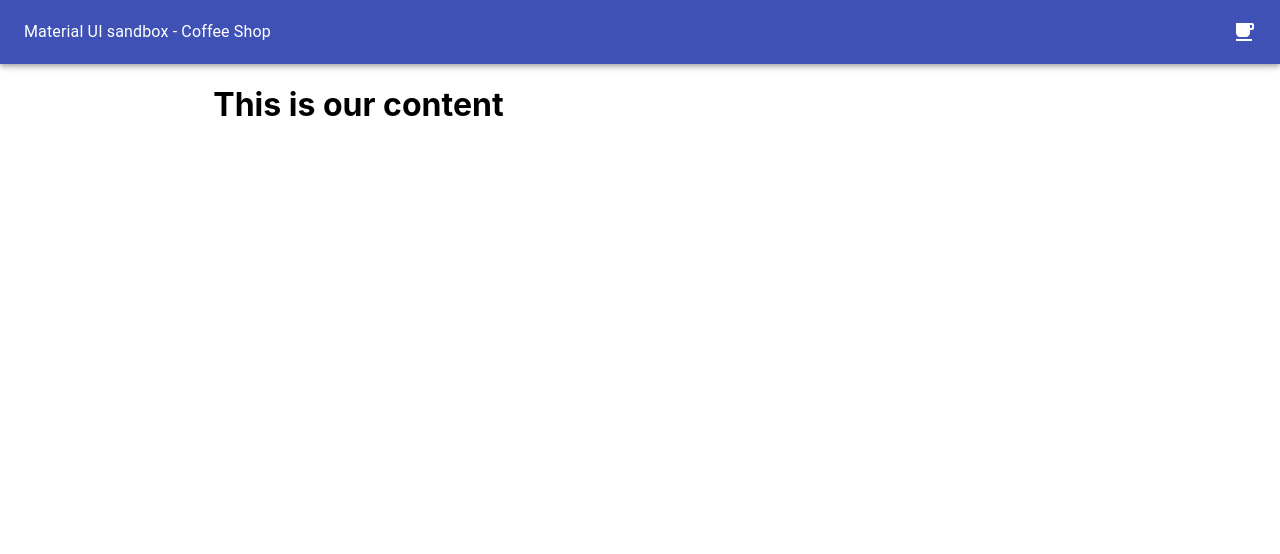
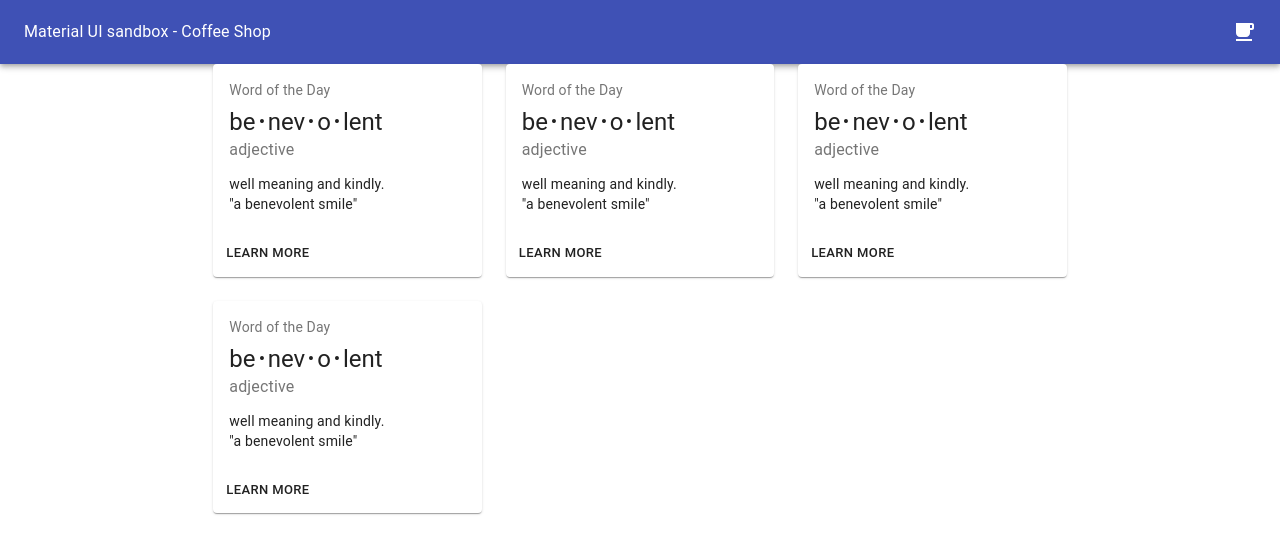
Before and after one commit to suzanamelomoraes/coffee-cards, a React (Create React App) app: page / in a window 1280 px wide. Shown: the top 554 px of the page. Built offline with nearby package versions, Linux system fonts and the light colour scheme.

Commit message:
include breaking points to define the size of the items in xs and sm screens

```diff
--- a/src/Content.jsx
+++ b/src/Content.jsx
@@ -1,7 +1,24 @@
 import React from 'react';
+import CoffeeCard from './CoffeeCard';
+import { Grid } from '@material-ui/core';
 
 const Content = () => {
-  return <h1>This is our content</h1>;
+  return (
+    <Grid container spacing={3}>
+      <Grid item xs={12} sm={4}>
+        <CoffeeCard />
+      </Grid>
+      <Grid item xs={12} sm={4}>
+        <CoffeeCard />
+      </Grid>
+      <Grid item xs={12} sm={4}>
+        <CoffeeCard />
+      </Grid>
+      <Grid item xs={12} sm={4}>
+        <CoffeeCard />
+      </Grid>
+    </Grid>
+  );
 };
 
 export default Content;
```
